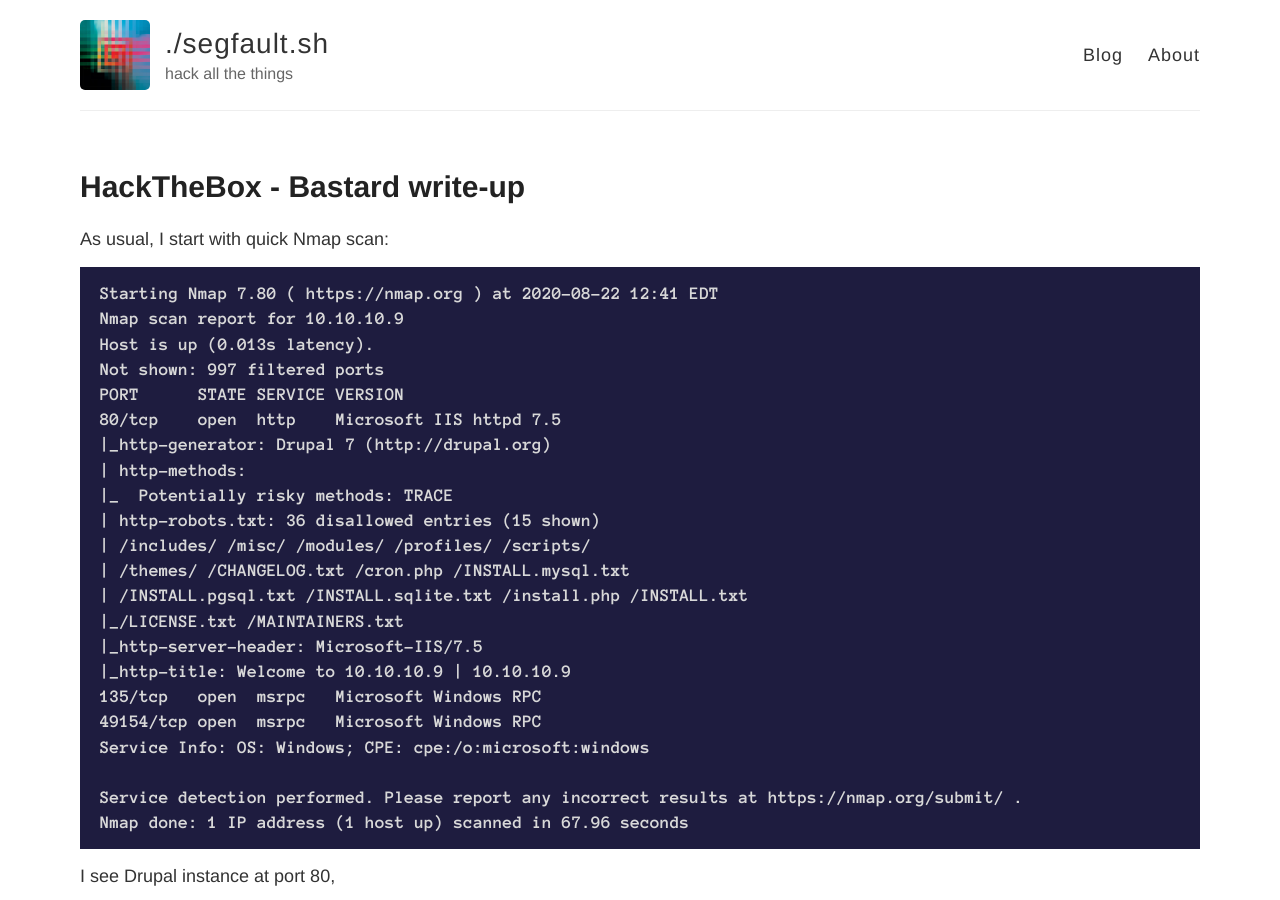
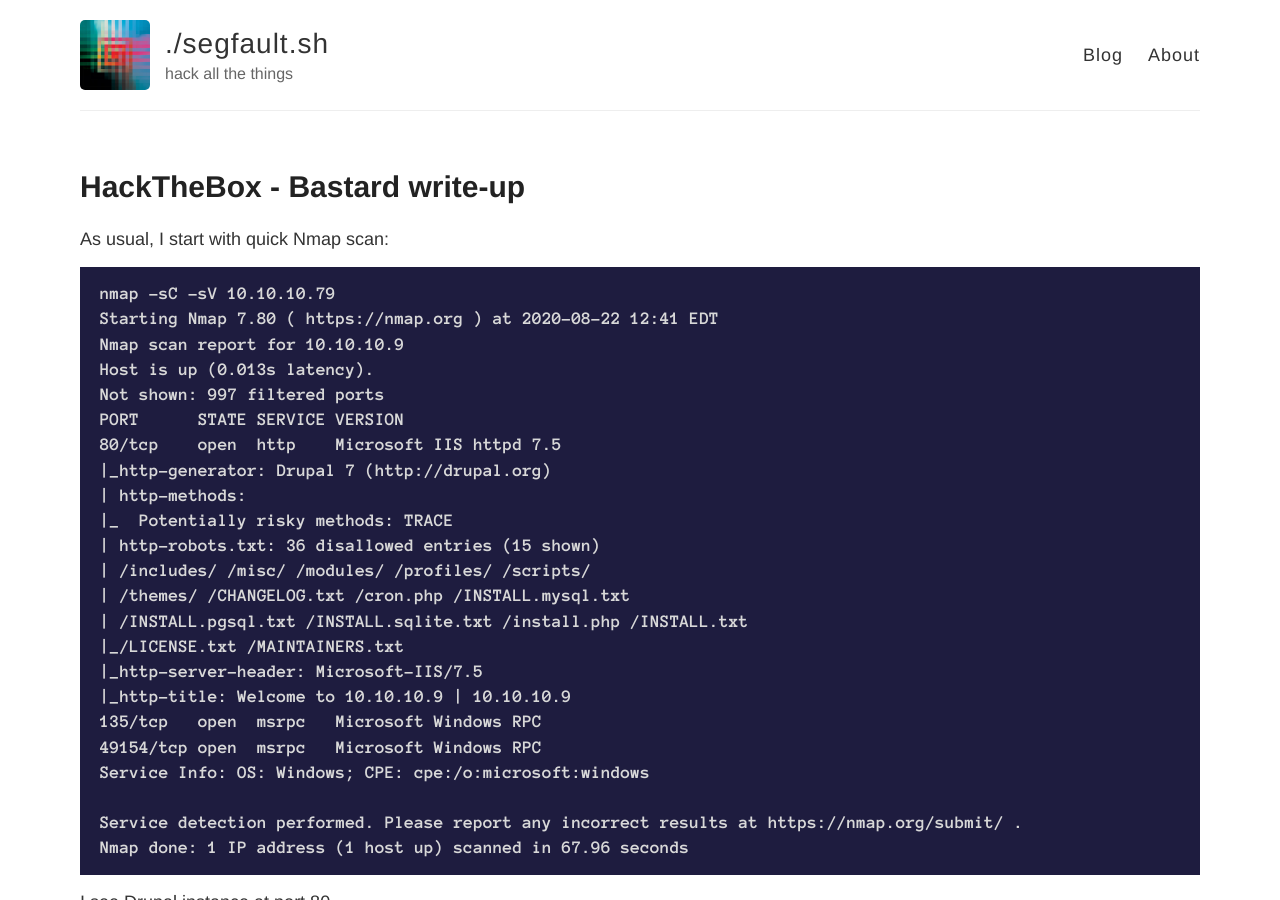
Before and after one commit to k-lazarev/k-lazarev.github.io, a Jekyll site: the page built from _posts/2020-08-24-htb-bastard.md, in a window 1280 px wide and 900 px high. Built offline with Jekyll 4.4.1, drawn with Linux system fonts in a browser that asks for light colours; some of the changed text lies outside the part shown.

Commit message:
Fix typos

````diff
--- a/_posts/2020-08-24-htb-bastard.md
+++ b/_posts/2020-08-24-htb-bastard.md
@@ -4,6 +4,7 @@
 ---
 As usual, I start with quick Nmap scan:
 ```
+nmap -sC -sV 10.10.10.79
 Starting Nmap 7.80 ( https://nmap.org ) at 2020-08-22 12:41 EDT
 Nmap scan report for 10.10.10.9
 Host is up (0.013s latency).
@@ -45,7 +46,7 @@
 
 Next, I decide to enumerate web directories while looking for potentially useful Drupal exploits:
 ```
-dirsearch.py -u http://10.10.10.9 -t 32 -r -e -f -w /usr/share/wordlists/dirbuster/directory-list-2.3-medium.txt --plain-text-report="/home/k-lazarev/HackTheBox/Bastard/dirsearch-80.txt
+dirsearch.py -u http://10.10.10.9 -t 32 -r -e -f -w /usr/share/wordlists/dirbuster/directory-list-2.3-medium.txt --plain-text-report="/home/k-lazarev/HackTheBox/Bastard/dirsearch-80.txt"
 ```
 Most relevant ExploitDB exploit:
 ```
````
Also changed, not shown: other parts of _posts/2020-08-24-htb-bastard.md (+2 -2 lines).
